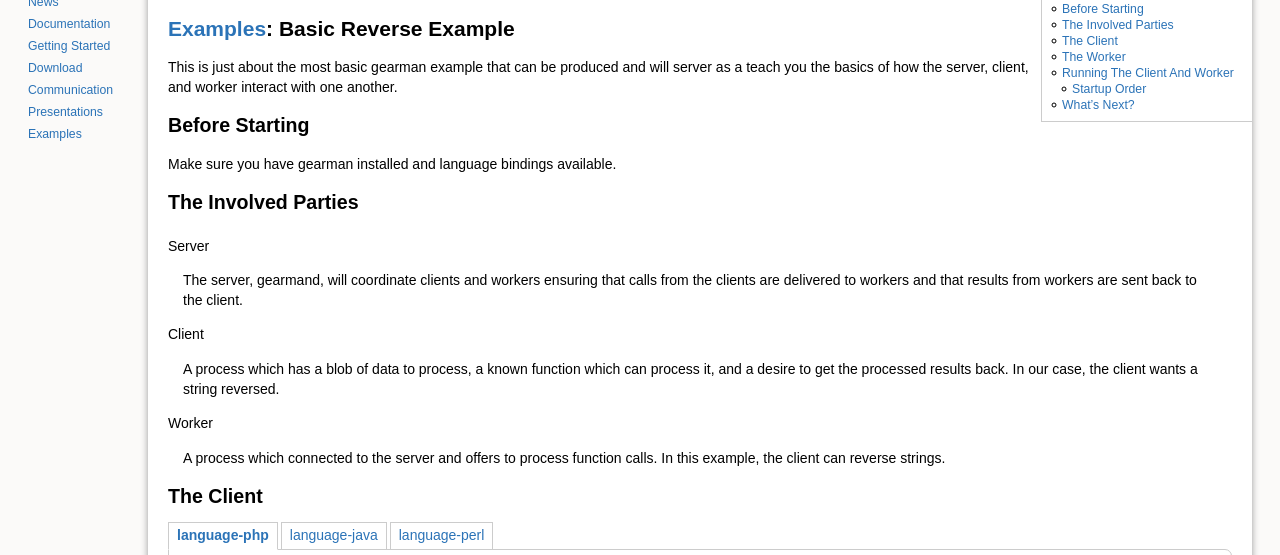
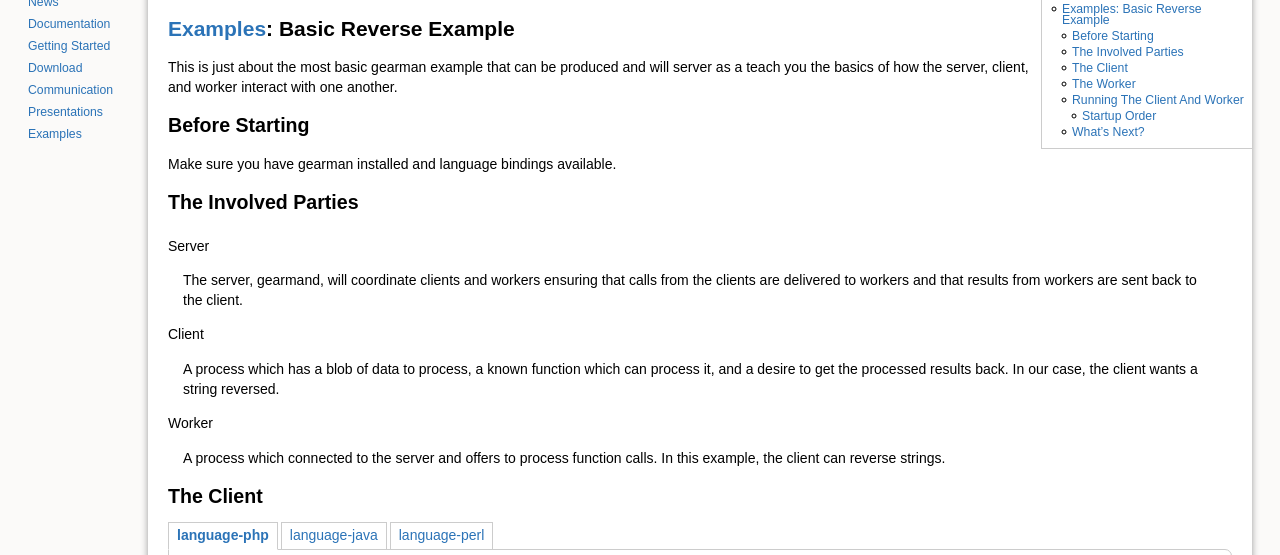
Before and after one commit to gearman/gearman.github.io, a Jekyll site: the page built from examples/reverse/index.md, in a window 1280 px wide and 900 px high, cut to the strip 345-900 px from the top of the window. Built offline with Jekyll 4.4.1, drawn with Linux system fonts in a browser that asks for light colours.

Commit message:
Let the top nav items participate in the toc

```diff
--- a/_layouts/examples.html
+++ b/_layouts/examples.html
@@ -2,6 +2,6 @@
 layout: default
 ---
 
-<h1><a href="{{ site.baseurl }}/examples">Examples</a>: {{ page.title}}</h1>
+<h1 id="top"><a href="{{ site.baseurl }}/examples">Examples</a>: {{ page.title}}</h1>
 
 {{ content }}
--- a/_layouts/news.html
+++ b/_layouts/news.html
@@ -2,7 +2,7 @@
 layout: default
 ---
 
-<h1><a href="{{ site.baseurl }}/news">News</a>: {{ page.title}}</h1>
+<h1 id="top"><a href="{{ site.baseurl }}/news">News</a>: {{ page.title }}</h1>
 <p> - {{ page.date | date: "%Y-%m-%d" }}</p>
 
 {{ content }}
```
